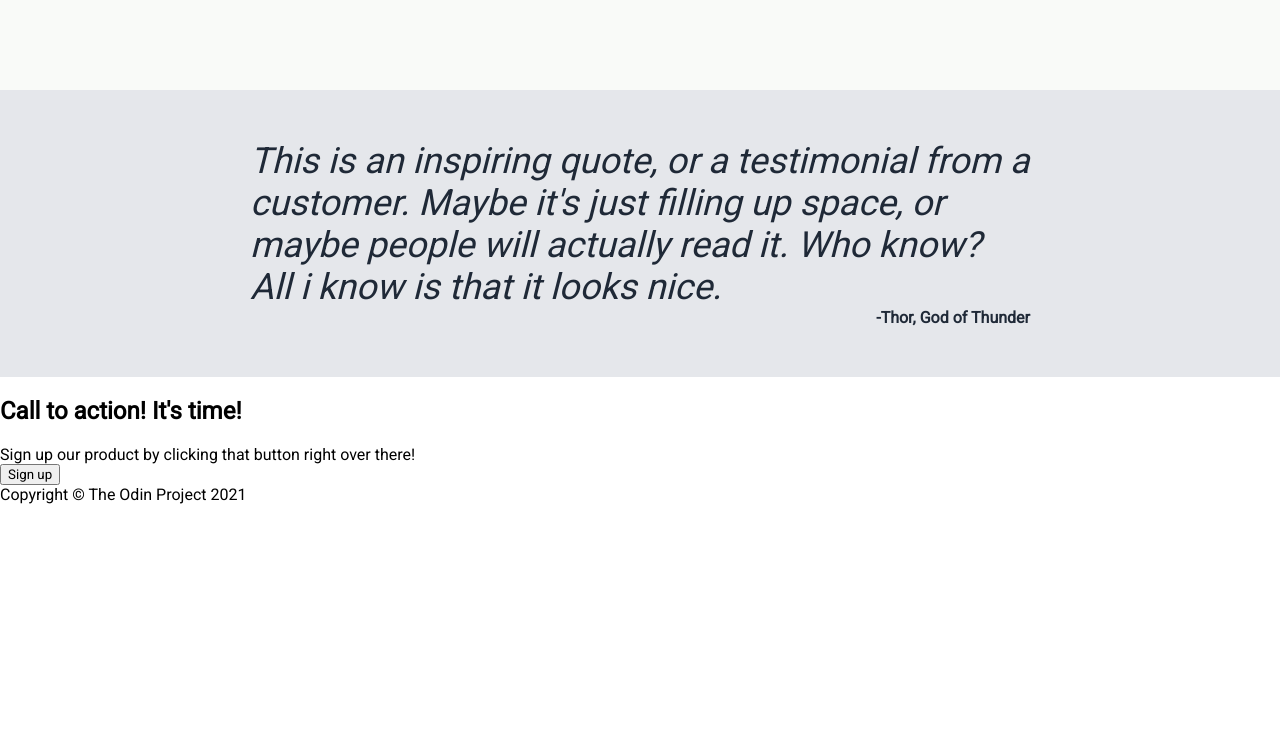
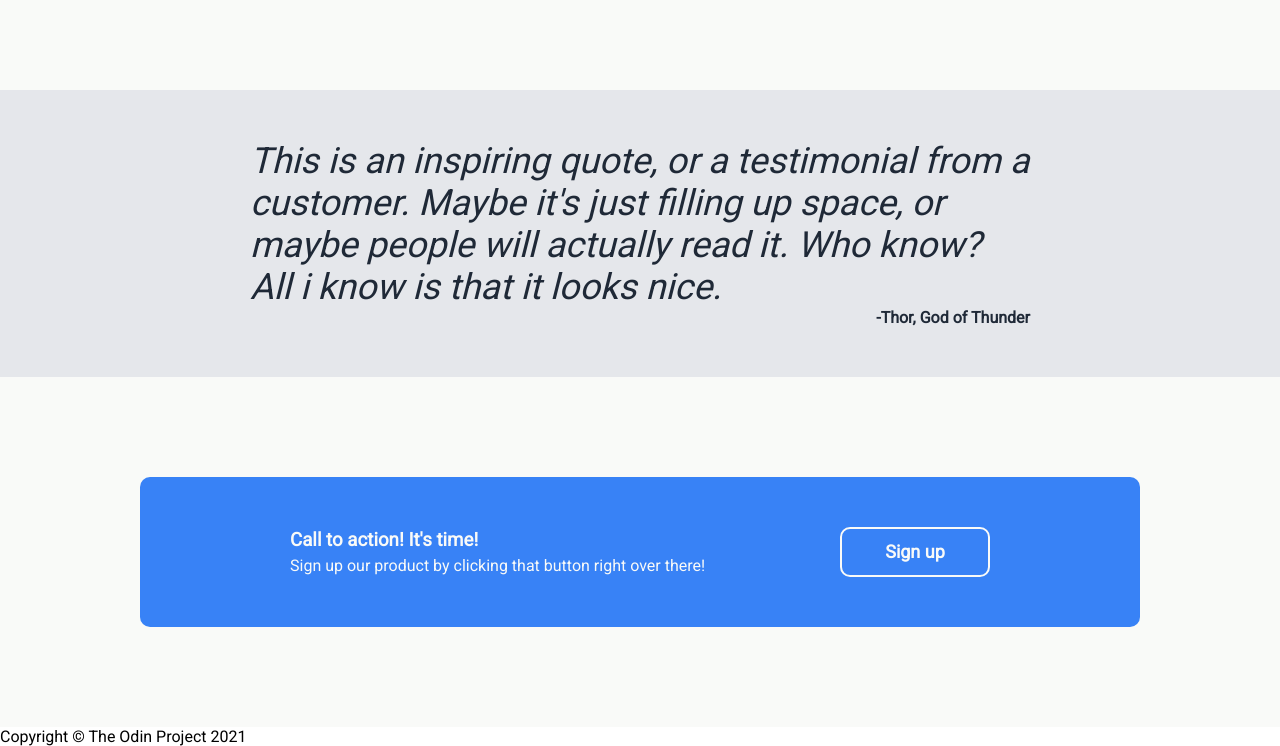
Before and after one commit to GunarsA/TOP-Landing-Page, a plain HTML site: page index.html in a window 1280 px wide. Shown: the part 824-1570 px from the top of the page. Before the commit the page ends 1328 px from the top, so only its background shows below. Drawn offline with Linux system fonts and the light colour scheme.

Commit message:
Format call section

```diff
--- a/index.html
+++ b/index.html
@@ -76,15 +76,13 @@
       </cite>
     </section>
 
-    <section>
-      <div>
+    <section class="call">
+      <div class="call-center">
         <div>
-          <h1>Call to action! It's time!</h1>
-          <div>Sign up our product by clicking that button right over there!</div>
+          <h3>Call to action! It's time!</h3>
+          <p>Sign up our product by clicking that button right over there!</p>
         </div>
-        <div>
-          <button>Sign up</button>
-        </div>
+        <button>Sign up</button>
       </div>
     </section>
 
--- a/style.css
+++ b/style.css
@@ -147,3 +147,49 @@ a {
   font-weight: bold;
   font-style: normal;
 }
+
+
+.call {
+  background-color: var(--light);
+  display: flex;
+  justify-content: center;
+  align-items: center;
+}
+
+.call-center{
+  margin: 100px;
+  padding: 50px 150px;
+  background-color: var(--blue);
+  border-radius: 10px;
+  width: 1000px;
+  height: 150px;
+  display: flex;
+  justify-content: space-between;
+  align-items: center;
+}
+
+.call-center h3 {
+  margin: 0 0 5px 0;
+  padding: 0;
+  color: var(--light);
+  font-weight: bold;
+}
+
+.call-center p {
+  margin: 0;
+  padding: 0;
+  color: var(--light);
+}
+
+.call-center button {
+  font-size: 18px;
+  font-weight: bold;
+  background-color: var(--blue);
+  color: var(--light);
+  border-color: var(--light);
+  border-radius: 10px;
+  padding: 5px 30px;
+  width: 150px;
+  height: 50px;
+  border-style: solid;
+}
```
